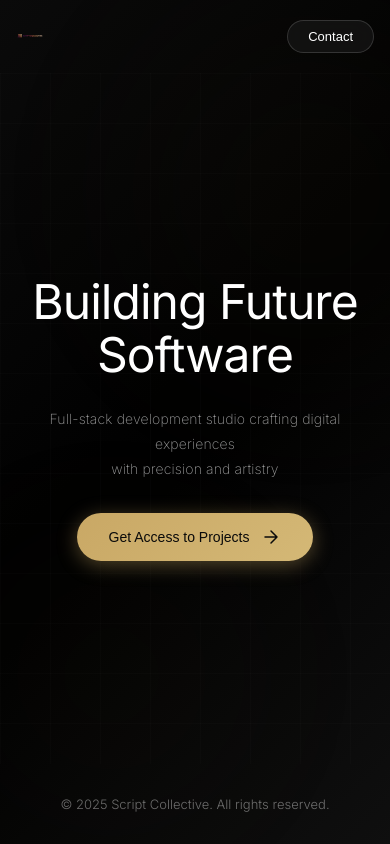
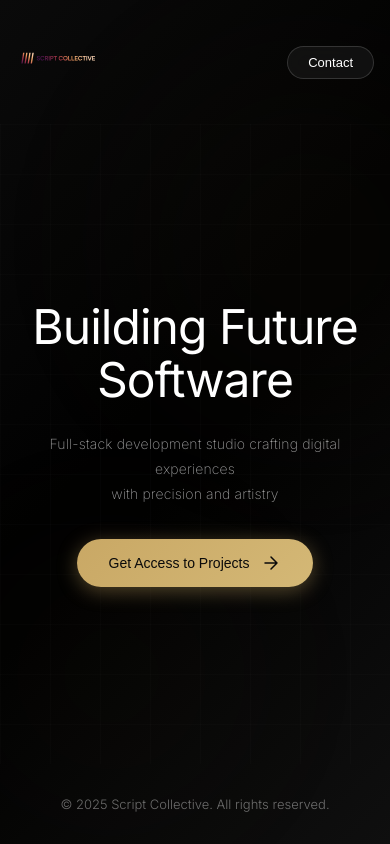
Before and after one commit to victorhaugaard/script-collective, a Next.js app: page / in a window 390 px wide. Built offline with nearby package versions, Linux system fonts and the light colour scheme.

Commit message:
Increase logo size to 3x across all breakpoints

```diff
--- a/app/page.module.css
+++ b/app/page.module.css
@@ -22,7 +22,7 @@
 }
 
 .logoImage {
-  height: 40px;
+  height: 120px;
   width: auto;
   object-fit: contain;
 }
@@ -378,7 +378,7 @@
   }
 
   .logoImage {
-    height: 32px;
+    height: 96px;
   }
 
   .main {
@@ -418,7 +418,7 @@
   }
 
   .logoImage {
-    height: 28px;
+    height: 84px;
   }
 
   .contactButton {
--- a/app/projects/projects.module.css
+++ b/app/projects/projects.module.css
@@ -114,7 +114,7 @@
 }
 
 .logoImage {
-  height: 40px;
+  height: 120px;
   width: auto;
   object-fit: contain;
 }
```
